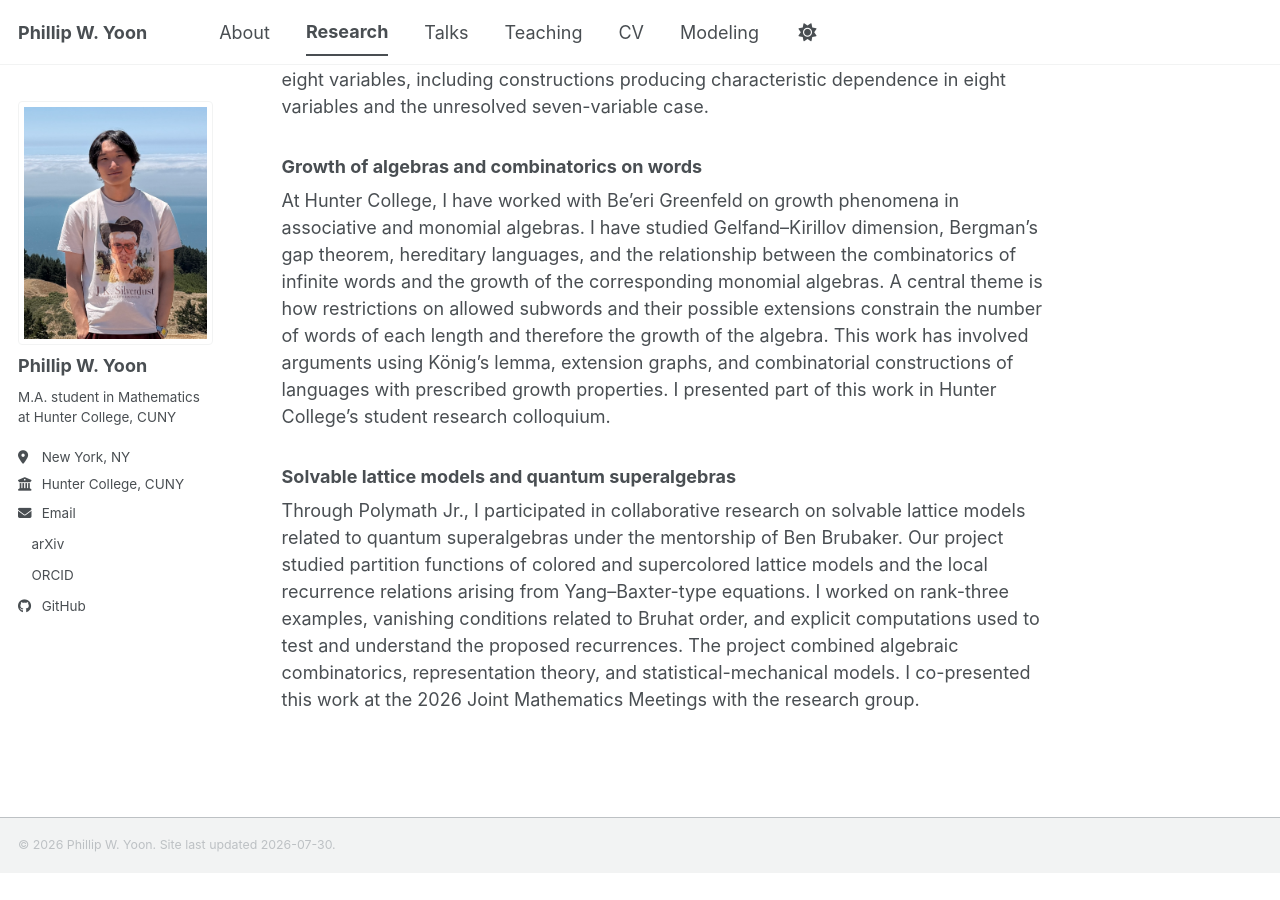
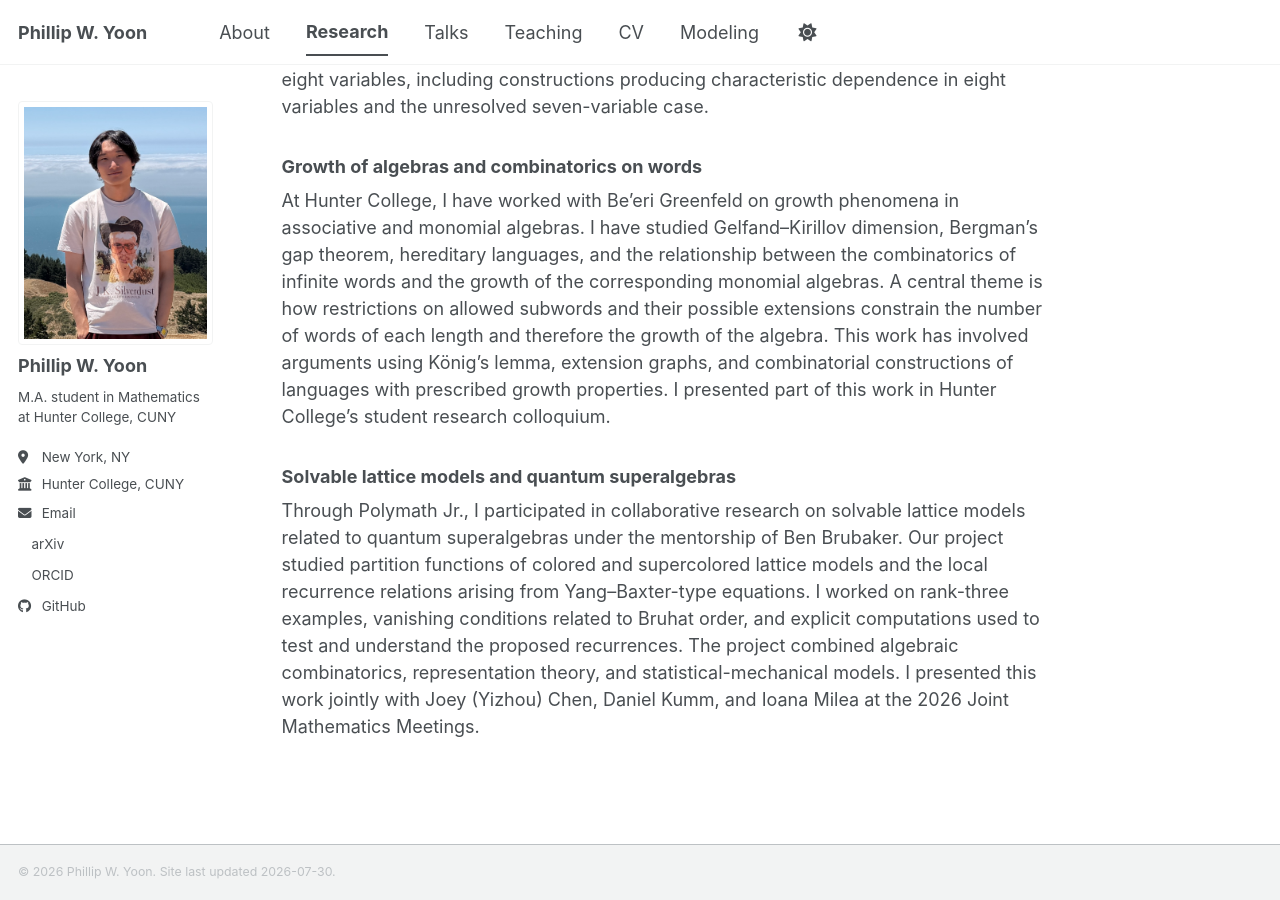
Before and after one commit to pwyoon/pwyoon.github.io, a Jekyll site: the page built from _pages/research.md, in a window 1280 px wide and 900 px high, scrolled down 901 px. Built offline with Jekyll 4.4.1, drawn with Linux system fonts in a browser that asks for light colours; a style sheet for code colours, icons or effects is not loaded; before the commit the page ends 1774 px from its top, so only the background shows below that.

Commit message:
Update research.md

```diff
--- a/_pages/research.md
+++ b/_pages/research.md
@@ -66,5 +66,4 @@ relations arising from Yang--Baxter-type equations. I worked on
 rank-three examples, vanishing conditions related to Bruhat order, and
 explicit computations used to test and understand the proposed
 recurrences. The project combined algebraic combinatorics,
-representation theory, and statistical-mechanical models. I co-presented
-this work at the 2026 Joint Mathematics Meetings with the research group.
+representation theory, and statistical-mechanical models. I presented this work jointly with Joey (Yizhou) Chen, Daniel Kumm, and Ioana Milea at the 2026 Joint Mathematics Meetings.
```
